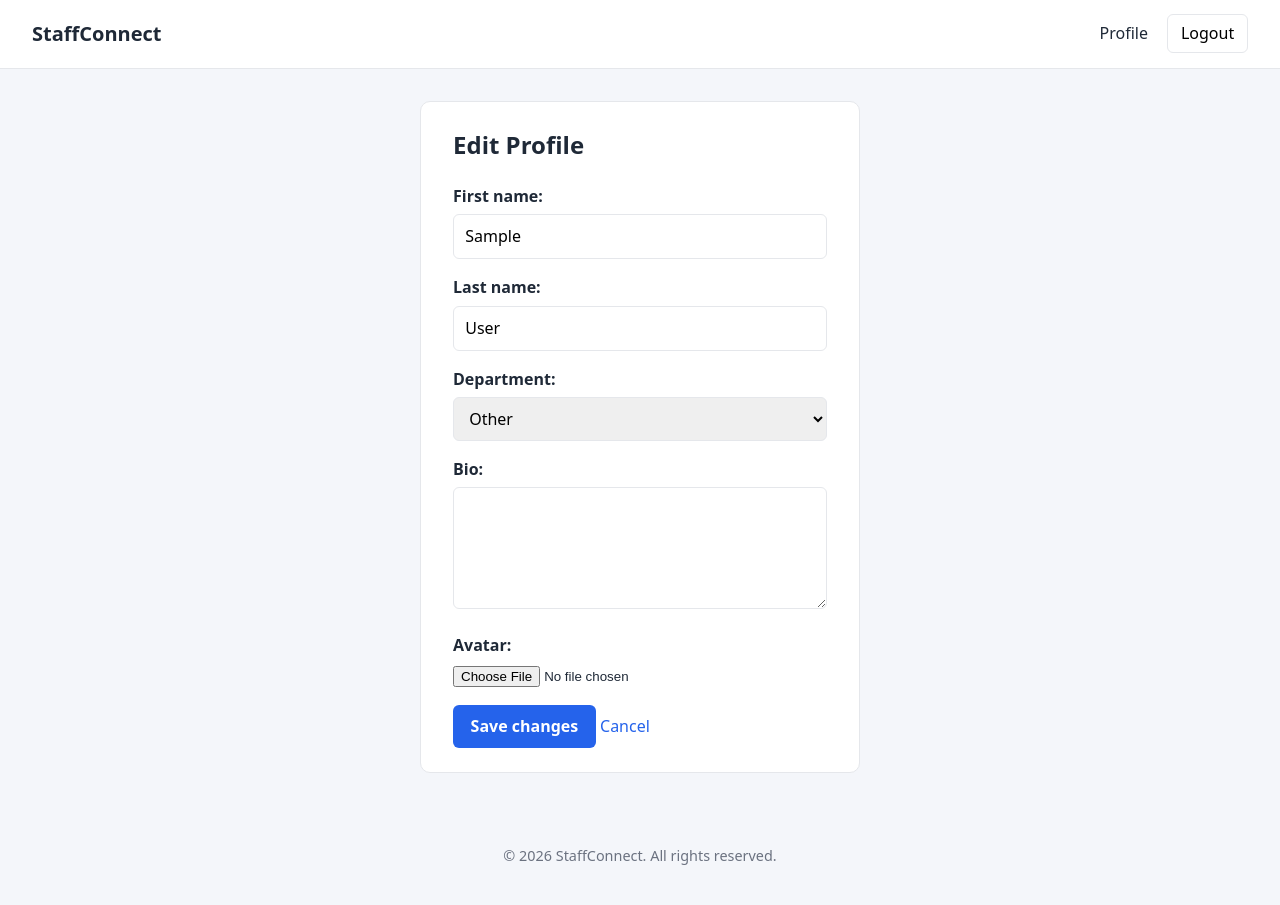
After one commit to ZeinaZayed4/staffconnect, a Django app: page /users/profile/edit/ in a window 1280 px wide. The commit adds this page. Run offline with Django 4.2, Linux system fonts and the light colour scheme; the visitor is signed in with stand-in values (Sample User, id 1).

Commit message:
Add profile edit with avatar upload and file validation

```diff
--- a/config/settings.py
+++ b/config/settings.py
@@ -141,3 +141,6 @@ EMAIL_USE_TLS = config("EMAIL_USE_TLS", default=True, cast=bool)
 EMAIL_HOST_USER = config("EMAIL_HOST_USER", default="")
 EMAIL_HOST_PASSWORD = config("EMAIL_HOST_PASSWORD", default="")
 DEFAULT_FROM_EMAIL = config("DEFAULT_FROM_EMAIL", default="StaffConnect <noreply@staffconnect.local>")
+
+MEDIA_URL = "media/"
+MEDIA_ROOT = BASE_DIR / "media"
--- a/config/urls.py
+++ b/config/urls.py
@@ -17,9 +17,14 @@ Including another URLconf
 
 from django.contrib import admin
 from django.urls import path, include
+from django.conf import settings
+from django.conf.urls.static import static
 
 urlpatterns = [
     path("admin/", admin.site.urls),
     path("users/", include("users.urls")),
     path("", include("posts.urls")),
 ]
+
+if settings.DEBUG:
+    urlpatterns += static(settings.MEDIA_URL, document_root=settings.MEDIA_ROOT)
--- /dev/null
+++ b/templates/users/edit_profile.html
@@ -0,0 +1,16 @@
+{% extends "base.html" %}
+
+{% block title %}Edit Profile | StaffConnect{% endblock %}
+
+{% block content %}
+<section class="form-card">
+    <h1>Edit Profile</h1>
+    <form method="post" enctype="multipart/form-data" novalidate>
+        {% csrf_token %}
+        {{ user_form.as_p }}
+        {{ profile_form.as_p }}
+        <button type="submit" class="button">Save changes</button>
+        <a href="{% url 'users:profile' %}">Cancel</a>
+    </form>
+</section>
+{% endblock %}
--- a/templates/users/profile.html
+++ b/templates/users/profile.html
@@ -5,8 +5,10 @@
 {% block content %}
 <section class="form-card" style="text-align: center;">
     <img src="{{ profile.avatar_url }}" alt="{{ user.username }}'s avatar" class="avatar">
-    <h1>{{ user.username }}</h1>
+    <h1>{{ user.get_full_name|default:user.username }}</h1>
+    <p>@{{ user.username }}</p>
     <p>{{ profile.get_department_display }}</p>
     <p>{{ profile.bio|default:"No bio yet." }}</p>
+    <a href="{% url 'users:edit_profile' %}" class="button">Edit profile</a>
 </section>
 {% endblock %}
--- a/users/forms.py
+++ b/users/forms.py
@@ -1,6 +1,7 @@
 from django import forms
 from django.contrib.auth import get_user_model
 from django.contrib.auth.forms import UserCreationForm
+from .models import Profile
 
 User = get_user_model()
 
@@ -17,3 +18,14 @@ class RegisterForm(UserCreationForm):
         if User.objects.filter(email__iexact=email).exists():
             raise forms.ValidationError("An account with this email already exists.")
         return email
+
+class UserForm(forms.ModelForm):
+    class Meta:
+        model = User
+        fields = ("first_name", "last_name")
+
+class ProfileForm(forms.ModelForm):
+    class Meta:
+        model = Profile
+        fields = ("department", "bio", "avatar")
+        widgets = {"bio": forms.Textarea(attrs={"rows": 4})}
--- a/users/models.py
+++ b/users/models.py
@@ -1,6 +1,7 @@
 from django.db import models
 from django.conf import settings
 from django.templatetags.static import static
+from .validators import validate_avatar_extension, validate_avatar_size
 
 
 class Profile(models.Model):
@@ -24,7 +25,7 @@ class Profile(models.Model):
         default=Department.OTHER,
     )
     bio = models.TextField(blank=True)
-    avatar = models.ImageField(upload_to="avatars/", blank=True)
+    avatar = models.ImageField(upload_to="avatars/", blank=True, validators=[validate_avatar_extension, validate_avatar_size])
 
     def __str__(self):
         return f"{self.user.username}'s profile"
--- a/users/urls.py
+++ b/users/urls.py
@@ -1,5 +1,5 @@
 from django.urls import path, reverse_lazy
-from .views import register, login_view, logout_view, profile
+from .views import register, login_view, logout_view, profile, edit_profile
 from django.contrib.auth.views import PasswordResetView, PasswordResetDoneView, PasswordResetConfirmView, PasswordResetCompleteView
 
 app_name = "users"
@@ -9,6 +9,7 @@ urlpatterns = [
     path("login/", login_view, name="login"),
     path("logout/", logout_view, name="logout"),
     path("profile/", profile, name="profile"),
+    path("profile/edit/", edit_profile, name="edit_profile"),
     path(
         "password-reset/",
         PasswordResetView.as_view(
--- /dev/null
+++ b/users/validators.py
@@ -0,0 +1,11 @@
+from django.core.exceptions import ValidationError
+from django.core.validators import FileExtensionValidator
+
+ALLOWED_AVATAR_EXTENSION = ["jpg", "jpeg", "png"]
+MAX_AVATAR_SIZE_MB = 2
+
+validate_avatar_extension = FileExtensionValidator(allowed_extensions=ALLOWED_AVATAR_EXTENSION)
+
+def validate_avatar_size(file):
+    if file.size > MAX_AVATAR_SIZE_MB * 1024 * 1024:
+        raise ValidationError(f"Image is too large. The maximum size is {MAX_AVATAR_SIZE_MB} MB.")
--- a/users/views.py
+++ b/users/views.py
@@ -6,7 +6,7 @@ from django.contrib.auth.forms import AuthenticationForm
 from django.shortcuts import render, redirect
 from django.utils.http import url_has_allowed_host_and_scheme
 from django.views.decorators.http import require_POST
-from .forms import RegisterForm
+from .forms import RegisterForm, ProfileForm, UserForm
 
 
 def register(request):
@@ -57,3 +57,37 @@ def logout_view(request):
 @login_required
 def profile(request):
     return render(request, "users/profile.html", {"profile": request.user.profile})
+
+@login_required
+def edit_profile(request):
+    profile = request.user.profile
+    old_avatar = profile.avatar.name
+
+    if request.method == "POST":
+        user_form = UserForm(request.POST, instance=request.user)
+        profile_form = ProfileForm(request.POST, request.FILES, instance=profile)
+        user_ok = user_form.is_valid()
+        profile_ok = profile_form.is_valid()
+
+        if user_ok and profile_ok:
+            try:
+                user_form.save()
+                profile_form.save()
+            except OSError:
+                messages.error(request, "We could not save your changes. Please try again later.")
+            else:
+                new_avatar = profile.avatar.name
+                if old_avatar and old_avatar != new_avatar:
+                    try:
+                        profile.avatar.storage.delete(old_avatar)
+                    except OSError:
+                        pass
+                messages.success(request, "Your profile has been updated.")
+                return redirect("users:profile")
+        else:
+            messages.error(request, "Please correct the errors below.")
+    else:
+        user_form = UserForm(instance=request.user)
+        profile_form = ProfileForm(instance=profile)
+
+    return render(request, "users/edit_profile.html", {"user_form": user_form, "profile_form": profile_form})
```
Also changed, not shown: users/migrations/0002_alter_profile_avatar.py (added).
